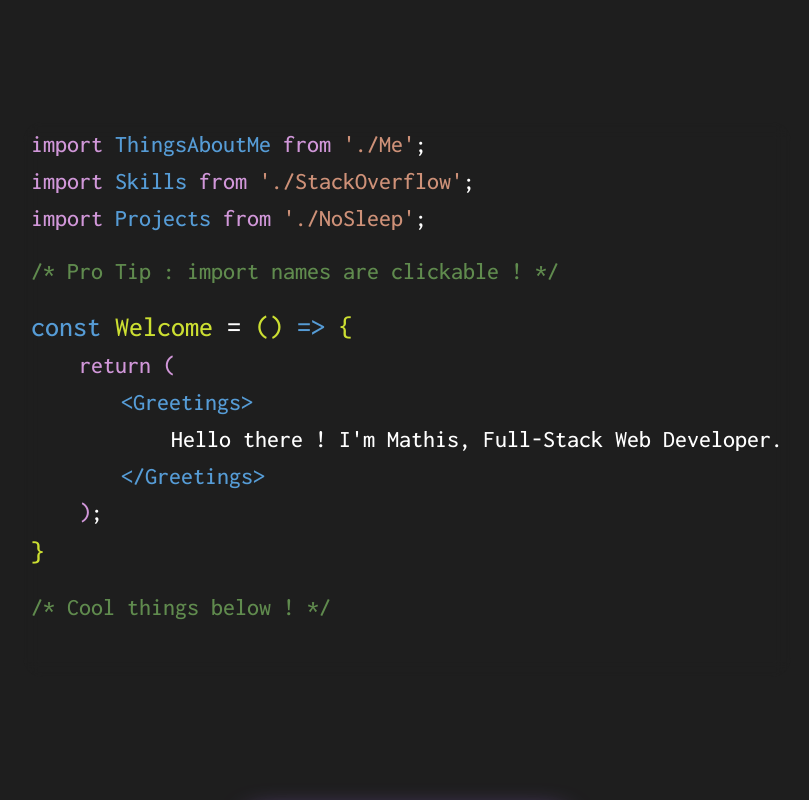
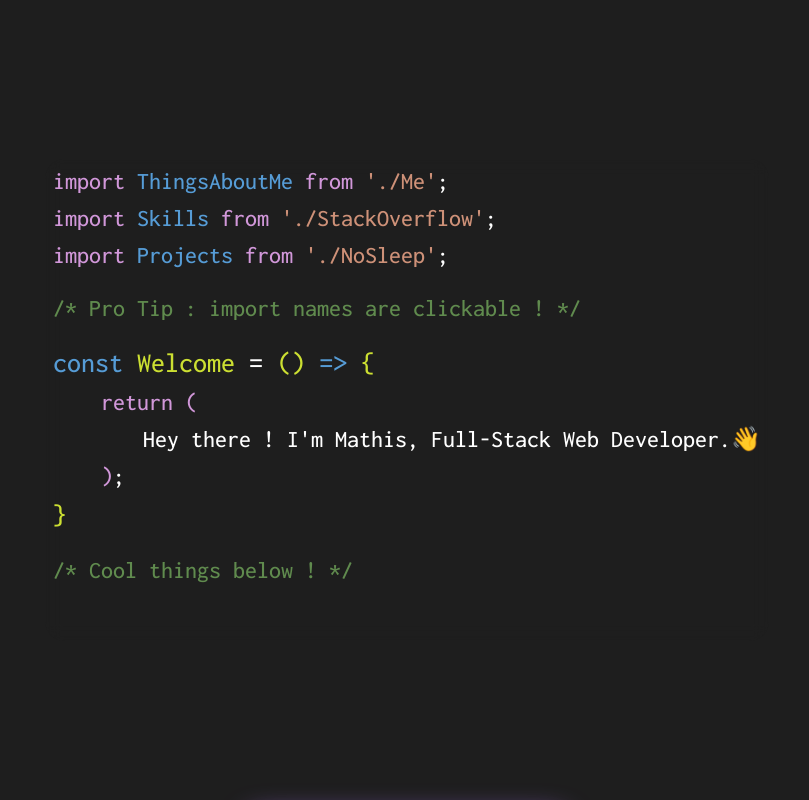
Before and after one commit to Neox63/Portfolio, a React (Create React App) app: page / in a window 1280 px wide. Shown: the top 800 px of the page, without its empty margins (233-1042 px from the left). Built offline with nearby package versions, Linux system fonts and the light colour scheme; no server answers.

Commit message:
Little changes

```diff
--- a/package.json
+++ b/package.json
@@ -11,7 +11,7 @@
     "react": "^17.0.1",
     "react-dom": "^17.0.1",
     "react-scripts": "4.0.1",
-    "sass": "^1.30.0",
+    "sass": "^1.32.5",
     "web-vitals": "^0.2.4"
   },
   "scripts": {
--- a/src/Components/App/App.jsx
+++ b/src/Components/App/App.jsx
@@ -20,7 +20,7 @@ const App = () => {
         </div>
 
         <div id="skills">
-        <Skills />
+          <Skills />
         </div>
 
         <div id="projects">
--- /dev/null
+++ b/src/Components/Sections/Hero/Hero.css
@@ -0,0 +1,18 @@
+.wave {
+    animation-name: wave-animation;
+    animation-duration: 2.5s;
+    animation-iteration-count: infinite;
+    transform-origin: 70% 70%;
+    display: inline-block;
+}
+
+@keyframes wave-animation {
+    0% { transform: rotate( 0.0deg) }
+    10% { transform: rotate(14.0deg) }
+    20% { transform: rotate(-8.0deg) }
+    30% { transform: rotate(14.0deg) }
+    40% { transform: rotate(-4.0deg) }
+    50% { transform: rotate(10.0deg) }
+    60% { transform: rotate( 0.0deg) }
+    100% { transform: rotate( 0.0deg) }
+}
--- a/src/Components/Sections/Hero/Hero.jsx
+++ b/src/Components/Sections/Hero/Hero.jsx
@@ -1,4 +1,6 @@
 /* eslint-disable react/jsx-no-comment-textnodes */
+
+import './Hero.css';
 
 const Hero = () => {
     return (
@@ -12,9 +14,7 @@ const Hero = () => {
 
                 <h3><span style={{ color: '#569CD6' }}>const</span> <span style={{ color: '#CCDF32' }}>Welcome</span> = <span style={{ color: '#CCDF32' }}>()</span> <span style={{ color: '#569CD6' }}>=&gt;</span> <span style={{ color: '#CCDF32' }}>&#123;</span> </h3>
                 <h4 style={{ color: '#D197D9' }} className="ml-5">return (</h4>
-                <h4 style={{marginLeft: '90px'}}><span style={{ color: '#569CD6' }}>&lt;Greetings&gt;</span></h4>
-                <h4 style={{marginLeft: '140px'}}>Hello there ! I'm Mathis, Full-Stack Web Developer.</h4>
-                <h4 style={{marginLeft: '90px'}}><span style={{ color: '#569CD6' }}>&lt;/Greetings&gt;</span></h4>
+                <h4 style={{marginLeft: '90px'}}>Hey there ! I'm Mathis, Full-Stack Web Developer.<span className="wave">👋</span></h4>
                 <h4 className="ml-5"><span style={{ color: '#D197D9' }}>)</span>;</h4>
                 <h3><span style={{ color: '#CCDF32' }}>&#125;</span></h3>
                 <h4 className="mb-5 mt-3 comment">/* Cool things below ! */</h4>
```
Also changed, not shown: 2 other files (tests, documents, lock files or other folders).
